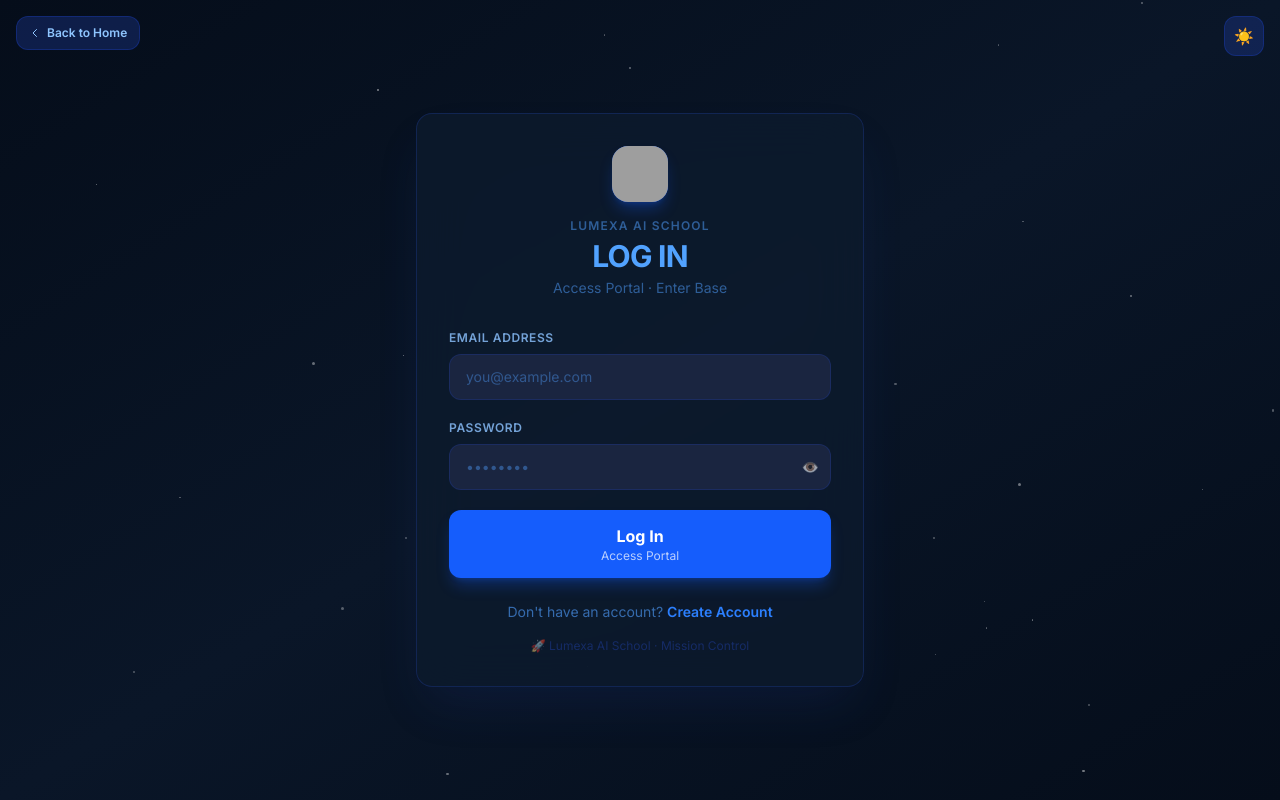
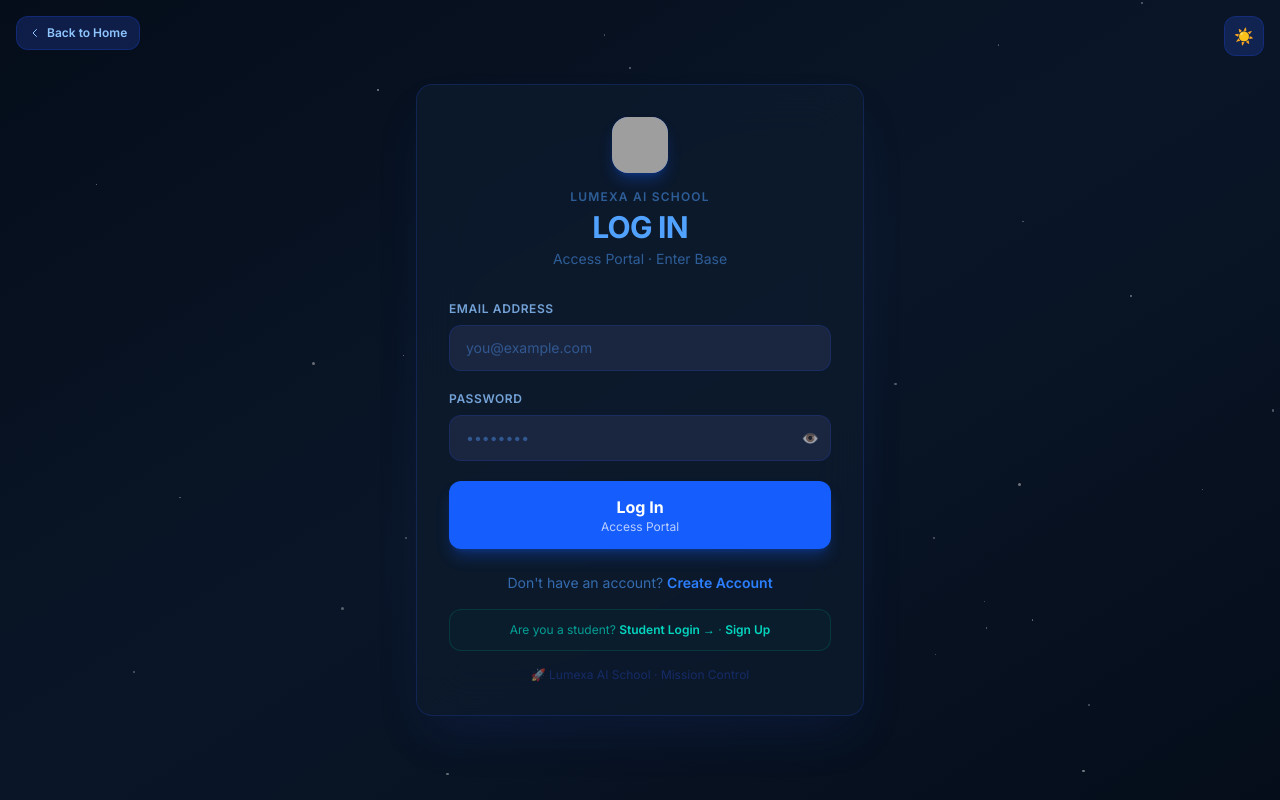
Before and after one commit to omlanfz/lumexa, a Next.js app in the folder client/: page /login in a window 1280 px wide. Built offline with nearby package versions, Linux system fonts and the light colour scheme; grey boxes are pictures that could not be loaded.

Commit message:
student dashboard fix5

```diff
--- a/client/app/login/page.tsx
+++ b/client/app/login/page.tsx
@@ -53,6 +53,7 @@ function LoginContent() {
       localStorage.setItem("user", JSON.stringify(user));
       if (user.role === "TEACHER") router.push("/teacher-dashboard");
       else if (user.role === "ADMIN") router.push("/admin");
+      else if (user.role === "STUDENT") router.push("/student-dashboard");
       else router.push("/dashboard");
     } catch (err: any) {
       const m = err.response?.data?.message;
@@ -237,6 +238,26 @@ function LoginContent() {
           </button>
         </p>
 
+        {/* Student portal entry */}
+        <div className={`mt-4 p-3 rounded-xl border ${isDark ? "border-teal-800/40 bg-teal-900/10" : "border-teal-200 bg-teal-50"} text-center`}>
+          <p className={`text-xs ${isDark ? "text-teal-400/70" : "text-teal-600"}`}>
+            Are you a student?{" "}
+            <button
+              onClick={() => router.push("/student/login")}
+              className={`font-semibold ${isDark ? "text-teal-400 hover:text-teal-300" : "text-teal-600 hover:text-teal-700"} transition-colors`}
+            >
+              Student Login →
+            </button>
+            {" · "}
+            <button
+              onClick={() => router.push("/student/register")}
+              className={`font-semibold ${isDark ? "text-teal-400 hover:text-teal-300" : "text-teal-600 hover:text-teal-700"} transition-colors`}
+            >
+              Sign Up
+            </button>
+          </p>
+        </div>
+
         {/* Space decoration */}
         <p
           className={`text-center text-xs mt-4 ${isDark ? "text-blue-900/60" : "text-blue-200"}`}
--- a/client/app/register/page.tsx
+++ b/client/app/register/page.tsx
@@ -359,6 +359,26 @@ function RegisterContent() {
             Log In
           </button>
         </p>
+
+        {/* Student portal entry */}
+        <div className={`mt-4 p-3 rounded-xl border ${isDark ? "border-teal-800/40 bg-teal-900/10" : "border-teal-200 bg-teal-50"} text-center`}>
+          <p className={`text-xs ${isDark ? "text-teal-400/70" : "text-teal-600"}`}>
+            Are you a student?{" "}
+            <button
+              onClick={() => router.push("/student/register")}
+              className={`font-semibold ${isDark ? "text-teal-400 hover:text-teal-300" : "text-teal-600 hover:text-teal-700"} transition-colors`}
+            >
+              Student Sign Up →
+            </button>
+            {" · "}
+            <button
+              onClick={() => router.push("/student/login")}
+              className={`font-semibold ${isDark ? "text-teal-400 hover:text-teal-300" : "text-teal-600 hover:text-teal-700"} transition-colors`}
+            >
+              Student Login
+            </button>
+          </p>
+        </div>
       </div>
     </div>
   );
```
